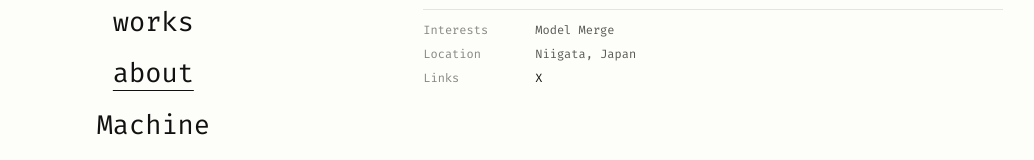
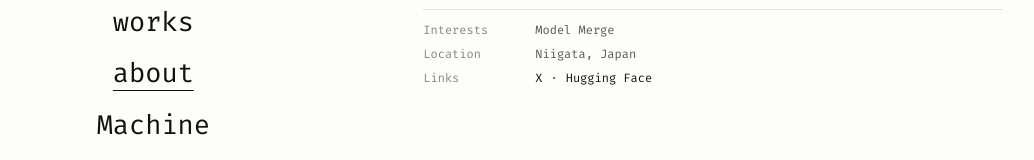
Before and after one commit to CroudGoat/Me, a React (Vite) app: page / in a window 1280 px wide. Both pictures are taken after a click on the button "about". Shown: the part 418-578 px from the top of the page, without its empty margins (160-1194 px from the left). Built offline with nearby package versions, Linux system fonts and the light colour scheme.

Commit message:
add huggingface

```diff
--- a/src/App.tsx
+++ b/src/App.tsx
@@ -192,6 +192,15 @@ export default function App() {
                       >
                         X
                       </a>
+                      <span aria-hidden="true">·</span>
+                      <a
+                        href="https://huggingface.co/CloudGoat"
+                        target="_blank"
+                        rel="noreferrer"
+                        className="text-[#111111] hover:underline underline-offset-4"
+                      >
+                        Hugging Face
+                      </a>
                     </div>
                   </div>
                 </div>
```
